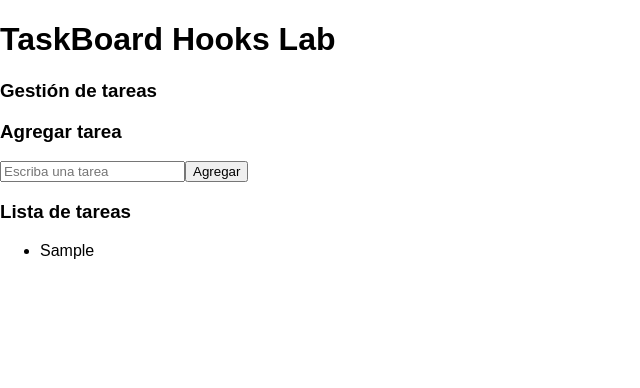
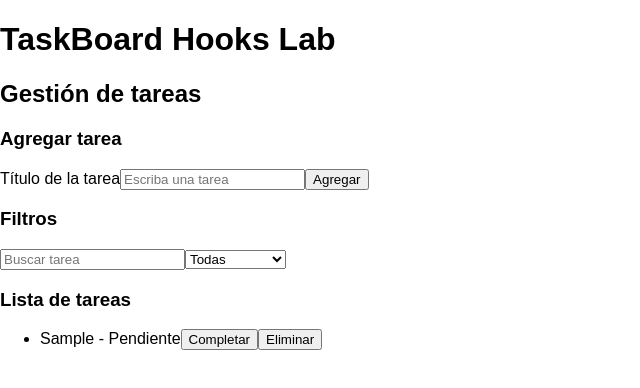
Before and after one commit to PauCCH/TaskBoard-Pro, a React (Vite) app in the folder taskboard-pro/: page / in a window 1280 px wide. Both pictures are taken after typing "Sample" into the empty fields and a click on the button "Agregar". Shown: the top 388 px of the page, without its empty margins (0-640 px from the left). Built offline with nearby package versions, Linux system fonts and the light colour scheme.

Commit message:
Integracion de hooks en feature tasks

```diff
--- /dev/null
+++ b/taskboard-pro/src/features/tasks/components/TaskFilters.jsx
@@ -0,0 +1,35 @@
+import { TASK_STATUS } from "../constants/task.constants"
+import { TASK_UI_TEXT } from "../constants/task-ui.constants"
+import { HTML_TAGS } from "../../../shared/constants/html-tags.constants"
+
+export function TaskFilters({
+  searchText,
+  statusFilter,
+  onSearchTextChange,
+  onStatusFilterChange,
+}) {
+  const SectionTag = HTML_TAGS.SECTION
+  const H3Tag = HTML_TAGS.H3
+  const InputTag = HTML_TAGS.INPUT
+  const SelectTag = HTML_TAGS.SELECT
+  const OptionTag = HTML_TAGS.OPTION
+
+  return (
+    <SectionTag>
+      <H3Tag>{TASK_UI_TEXT.FILTERS_TITLE}</H3Tag>
+
+      <InputTag
+        type="text"
+        value={searchText}
+        onChange={onSearchTextChange}
+        placeholder={TASK_UI_TEXT.SEARCH_PLACEHOLDER}
+      />
+
+      <SelectTag value={statusFilter} onChange={onStatusFilterChange}>
+        <OptionTag value={TASK_STATUS.ALL}>{TASK_UI_TEXT.FILTER_ALL}</OptionTag>
+        <OptionTag value={TASK_STATUS.PENDING}>{TASK_UI_TEXT.FILTER_PENDING}</OptionTag>
+        <OptionTag value={TASK_STATUS.COMPLETED}>{TASK_UI_TEXT.FILTER_COMPLETED}</OptionTag>
+      </SelectTag>
+    </SectionTag>
+  )
+}
--- a/taskboard-pro/src/features/tasks/components/TaskForm.jsx
+++ b/taskboard-pro/src/features/tasks/components/TaskForm.jsx
@@ -1,19 +1,28 @@
+import { HTML_TAGS } from "../../../shared/constants/html-tags.constants"
 import { TASK_UI_TEXT } from "../constants/task-ui.constants"
-import { HTML_TAGS } from "../../../shared/constants/html-tags.constants"
+import { useEffect, useId, useRef } from "react"
 
 export function TaskForm({ taskText, onTaskTextChange, onAddTask }) {
-
   const SectionTag = HTML_TAGS.SECTION
   const TitleTag = HTML_TAGS.H3
   const InputTag = HTML_TAGS.INPUT
   const ButtonTag = HTML_TAGS.BUTTON
 
 
+  const inputRef = useRef(null)
+  const taskInputId = useId()
+
+  useEffect(() => {
+    inputRef.current?.focus()
+  }, [])
+
   return (
     <SectionTag>
       <TitleTag>{TASK_UI_TEXT.FORM_TITLE}</TitleTag>
-
+    <label htmlFor={taskInputId}>{TASK_UI_TEXT.FORM_LABEL}</label>
       <InputTag
+       ref={inputRef}
+        id={taskInputId}
         type="text"
         value={taskText}
         onChange={onTaskTextChange}
--- /dev/null
+++ b/taskboard-pro/src/features/tasks/components/TaskItem.jsx
@@ -0,0 +1,27 @@
+import { HTML_TAGS } from "../../../shared/constants/html-tags.constants"
+import { TASK_UI_TEXT } from "../constants/task-ui.constants"
+
+export function TaskItem({ task, onToggleTask, onDeleteTask }) {
+
+  const LiTag = HTML_TAGS.LI
+  const ButtonTag = HTML_TAGS.BUTTON
+
+  return (
+    <LiTag>
+      <span>
+        {task.title} -{" "}
+        {task.completed
+          ? TASK_UI_TEXT.STATUS_COMPLETED
+          : TASK_UI_TEXT.STATUS_PENDING}
+      </span>
+
+      <ButtonTag onClick={() => onToggleTask(task.id)}>
+        {TASK_UI_TEXT.TOGGLE_BUTTON}
+      </ButtonTag>
+
+      <ButtonTag onClick={() => onDeleteTask(task.id)}>
+        {TASK_UI_TEXT.DELETE_BUTTON}
+      </ButtonTag>
+    </LiTag>
+  )
+}
--- a/taskboard-pro/src/features/tasks/components/TaskList.jsx
+++ b/taskboard-pro/src/features/tasks/components/TaskList.jsx
@@ -1,26 +1,31 @@
+import { HTML_TAGS } from "../../../shared/constants/html-tags.constants"
 import { TASK_UI_TEXT } from "../constants/task-ui.constants"
-import { HTML_TAGS } from "../../../shared/constants/html-tags.constants"
+import { TaskItem } from "./TaskItem"
 
-export function TaskList({ tasks }) {
-
+export function TaskList({ tasks, onToggleTask, onDeleteTask }) {
   const SectionTag = HTML_TAGS.SECTION
   const TitleTag = HTML_TAGS.H3
-  const PTag = HTML_TAGS.P
-  const UlTag = HTML_TAGS.UL
-  const LiTag = HTML_TAGS.LI
+  const ListTag = HTML_TAGS.UL
+  //const ListItemTag = HTML_TAGS.LI
+  const ParagraphTag = HTML_TAGS.P
 
   return (
     <SectionTag>
       <TitleTag>{TASK_UI_TEXT.LIST_TITLE}</TitleTag>
 
       {tasks.length === 0 ? (
-        <PTag>{TASK_UI_TEXT.EMPTY_MESSAGE}</PTag>
+        <ParagraphTag>{TASK_UI_TEXT.EMPTY_MESSAGE}</ParagraphTag>
       ) : (
-        <UlTag>
+        <ListTag>
           {tasks.map((task) => (
-            <LiTag key={task.id}>{task.title}</LiTag>
+            <TaskItem
+              key={task.id}
+              task={task}
+              onToggleTask={onToggleTask}
+              onDeleteTask={onDeleteTask}
+            />
           ))}
-        </UlTag>
+        </ListTag>
       )}
     </SectionTag>
   )
--- a/taskboard-pro/src/features/tasks/components/taskBoard.jsx
+++ b/taskboard-pro/src/features/tasks/components/taskBoard.jsx
@@ -1,22 +1,27 @@
-import { useState } from "react"
+import { useCallback, useMemo, useReducer, useState } from "react"
+import { HTML_TAGS } from "../../../shared/constants/html-tags.constants"
+import { TASK_UI_TEXT } from "../constants/task-ui.constants"
 import { TaskForm } from "./TaskForm"
 import { TaskList } from "./TaskList"
-import { TASK_UI_TEXT } from "../constants/task-ui.constants"
-import { HTML_TAGS } from "../../../shared/constants/html-tags.constants"
+import { taskReducer } from "../reducer/task.reducer"
+import { TASK_ACTION_TYPES } from "../reducer/task-action-types"
+import { TASK_STATUS } from "../constants/task.constants"
+import { TaskFilters } from "./TaskFilters"
 
 export function TaskBoard() {
   const [taskText, setTaskText] = useState("")
-  const [tasks, setTasks] = useState([])
+  const [tasks, dispatch] = useReducer(taskReducer, [])
+const [searchText, setSearchText] = useState("")
+const [statusFilter, setStatusFilter] = useState(TASK_STATUS.ALL)
 
-  //Uso de constantes para etiquetas HTML
   const SectionTag = HTML_TAGS.SECTION
-  const TitleTag = HTML_TAGS.H3
+  const TitleTag = HTML_TAGS.H2
 
   const handleTaskTextChange = (event) => {
     setTaskText(event.target.value)
   }
 
-  const handleAddTask = () => {
+  const handleAddTask = useCallback(() => {
     if (taskText.trim() === "") {
       return
     }
@@ -27,9 +32,52 @@
       completed: false,
     }
 
-    setTasks([...tasks, newTask])
+    dispatch({
+      type: TASK_ACTION_TYPES.ADD_TASK,
+      payload: newTask,
+    })
+
     setTaskText("")
+  }, [taskText])
+
+  const handleToggleTask = useCallback((taskId) => {
+    dispatch({
+      type: TASK_ACTION_TYPES.TOGGLE_TASK,
+      payload: taskId,
+    })
+  }, [])
+
+  const handleDeleteTask = useCallback((taskId) => {
+    dispatch({
+      type: TASK_ACTION_TYPES.DELETE_TASK,
+      payload: taskId,
+    })
+  }, [])
+
+  const handleSearchTextChange = (event) => {
+    setSearchText(event.target.value)
   }
+
+  const handleStatusFilterChange = (event) => {
+    setStatusFilter(event.target.value)
+  }
+
+ const filteredTasks = useMemo(() => {
+    return tasks.filter((task) => {
+      const matchesText = task.title
+        .toLowerCase()
+        .includes(searchText.toLowerCase())
+
+      const matchesStatus =
+        statusFilter === TASK_STATUS.ALL
+          ? true
+          : statusFilter === TASK_STATUS.COMPLETED
+          ? task.completed
+          : !task.completed
+
+      return matchesText && matchesStatus
+    })
+  }, [tasks, searchText, statusFilter])
 
   return (
     <SectionTag>
@@ -41,7 +89,18 @@
         onAddTask={handleAddTask}
       />
 
-      <TaskList tasks={tasks} />
+    <TaskFilters
+        searchText={searchText}
+        statusFilter={statusFilter}
+        onSearchTextChange={handleSearchTextChange}
+        onStatusFilterChange={handleStatusFilterChange}
+      />
+
+      <TaskList
+        tasks={filteredTasks}
+        onToggleTask={handleToggleTask}
+        onDeleteTask={handleDeleteTask}
+      />
     </SectionTag>
   )
 }
--- a/taskboard-pro/src/features/tasks/constants/task-ui.constants.js
+++ b/taskboard-pro/src/features/tasks/constants/task-ui.constants.js
@@ -1,8 +1,18 @@
 export const TASK_UI_TEXT = {
   BOARD_TITLE: "Gestión de tareas",
   FORM_TITLE: "Agregar tarea",
+  FORM_LABEL: "Título de la tarea",
   LIST_TITLE: "Lista de tareas",
+  FILTERS_TITLE: "Filtros",
   INPUT_PLACEHOLDER: "Escriba una tarea",
+  SEARCH_PLACEHOLDER: "Buscar tarea",
   ADD_BUTTON: "Agregar",
+  DELETE_BUTTON: "Eliminar",
+  TOGGLE_BUTTON: "Completar",
   EMPTY_MESSAGE: "No hay tareas registradas",
+  STATUS_COMPLETED: "Completada",
+  STATUS_PENDING: "Pendiente",
+  FILTER_ALL: "Todas",
+  FILTER_PENDING: "Pendientes",
+  FILTER_COMPLETED: "Completadas",
 }
--- /dev/null
+++ b/taskboard-pro/src/features/tasks/constants/task.constants.js
@@ -0,0 +1,5 @@
+export const TASK_STATUS = {
+  ALL: "all",
+  PENDING: "pending",
+  COMPLETED: "completed",
+}
--- a/taskboard-pro/src/features/tasks/reducer/task.reducer.js
+++ b/taskboard-pro/src/features/tasks/reducer/task.reducer.js
@@ -0,0 +1,20 @@
+import { TASK_ACTION_TYPES } from "./task-action-types"
+
+export function taskReducer(state, action) {
+  switch (action.type) {
+    case TASK_ACTION_TYPES.ADD_TASK:
+      return [action.payload, ...state]
+
+    case TASK_ACTION_TYPES.DELETE_TASK:
+      return state.filter((task) => task.id !== action.payload)
+    case TASK_ACTION_TYPES.TOGGLE_TASK:
+      return state.map((task) =>
+        task.id === action.payload
+          ? { ...task, completed: !task.completed }
+          : task
+      )
+
+    default:
+      return state
+  }
+}
--- a/taskboard-pro/src/shared/constants/html-tags.constants.js
+++ b/taskboard-pro/src/shared/constants/html-tags.constants.js
@@ -11,4 +11,6 @@
     LABEL: "label",
     INPUT: "input",
     BUTTON: "button",
+    SELECT: "select",
+    OPTION: "option",
 }
```
Lines whose indentation alone changed are shown as unchanged.
